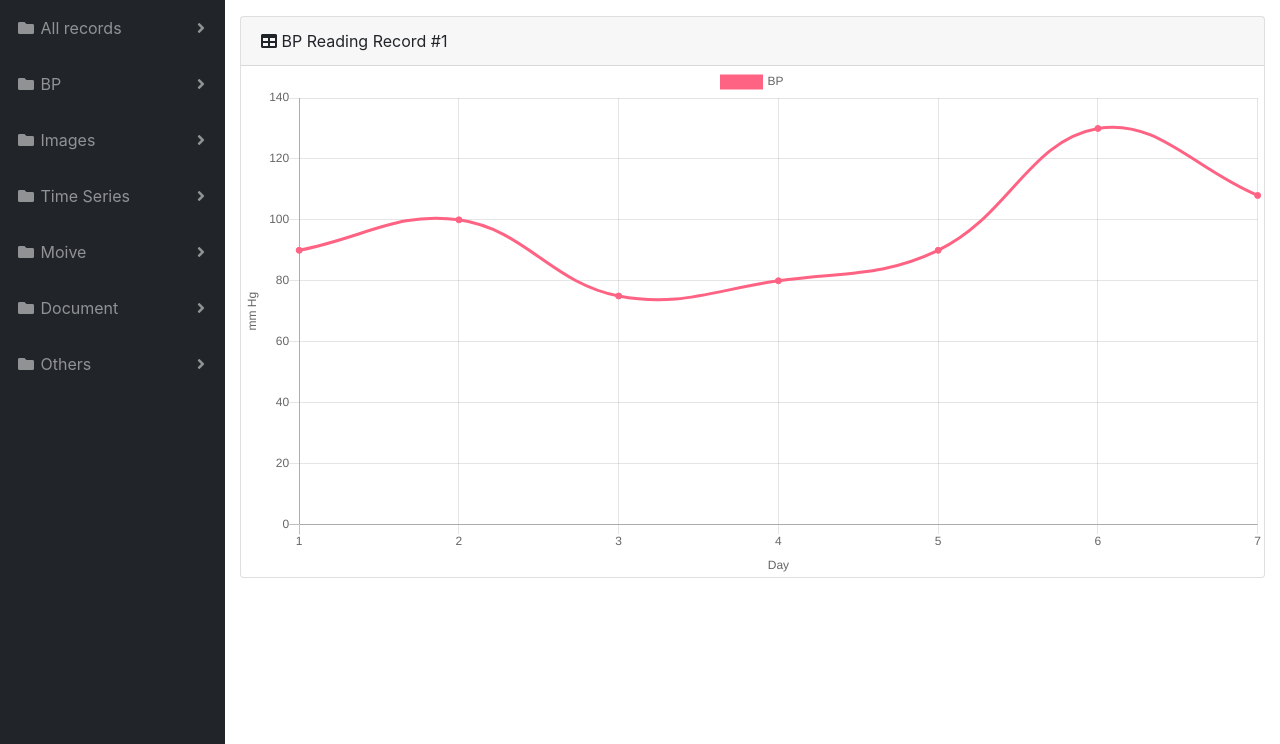
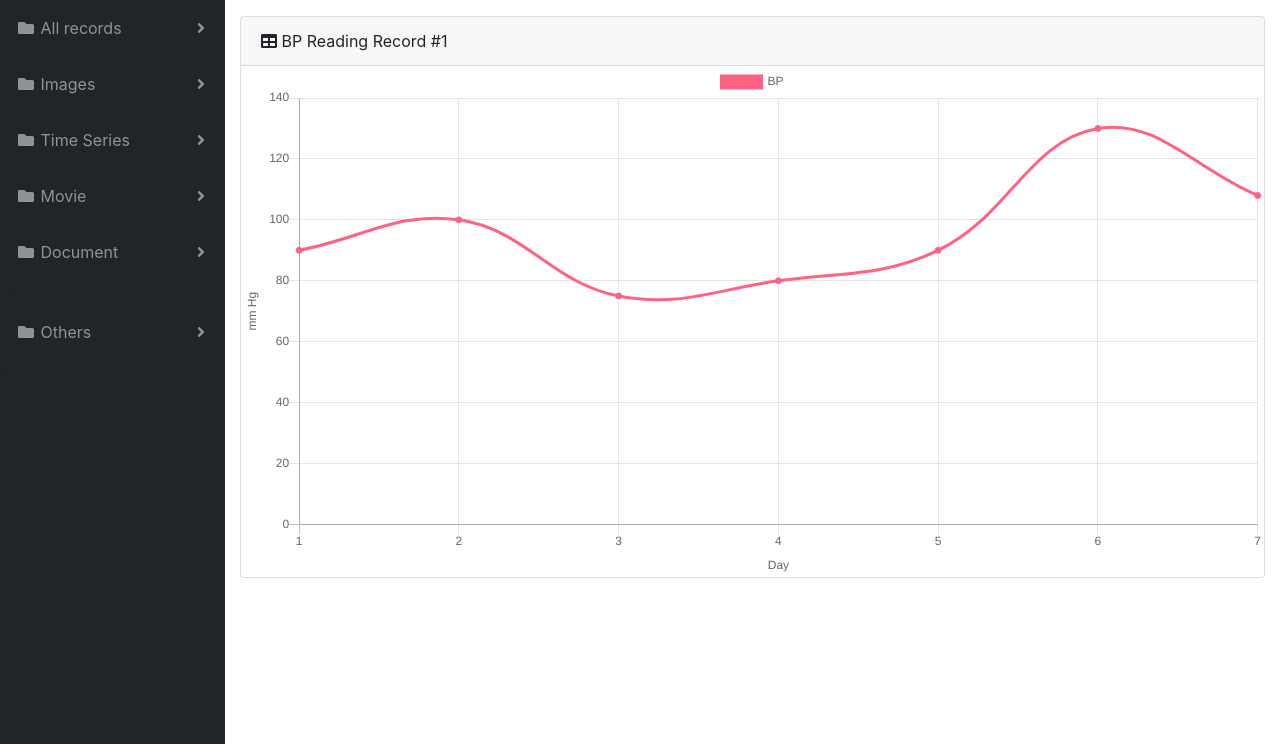
Before and after one commit to limshunyong/ifs4205, a Django app: page /web/patient/record/1 in a window 1280 px wide. Shown: the part 56-800 px from the top of the page. Run offline with Django 3.2, Linux system fonts and the light colour scheme; the visitor is signed in with stand-in values (Sample User, id 1); data that the repository does not hold is empty; parts of the project's set-up code (start-up, migrations or seed data) failed here and were passed over; some libraries are stand-ins or nearby versions.

Commit message:
Spelling corrections, Siderbar link update

```diff
--- a/subsystem2/webapp/models.py
+++ b/subsystem2/webapp/models.py
@@ -17,12 +17,12 @@
 
 IMAGE_DATA = 0
 TIME_SERIES_DATA = 1
-MOIVE_DATA = 2
+MOVIE_DATA = 2
 DOCUMENT_DATA = 3
 DATA_TYPES = (
     (IMAGE_DATA, 'Image'),
     (TIME_SERIES_DATA, 'Time Series'),
-    (MOIVE_DATA, 'Movie'),
+    (MOVIE_DATA, 'Movie'),
     (DOCUMENT_DATA, 'Document')
 )
 
--- a/subsystem2/webapp/templates/patient_permission_detail.html
+++ b/subsystem2/webapp/templates/patient_permission_detail.html
@@ -46,7 +46,7 @@
                         <td>
                     </tr>
                     <tr>
-                        <td>Moive Access</td>
+                        <td>Movie Access</td>
                         <td>
                             <div class="dropdown">
                                 <button class="btn btn-secondary dropdown-toggle" type="button" id="dropdownMenuButton" data-toggle="dropdown" aria-haspopup="true" aria-expanded="false">
--- a/subsystem2/webapp/templates/sidebar.html
+++ b/subsystem2/webapp/templates/sidebar.html
@@ -9,38 +9,31 @@
   <li class="nav-item dropdown">
     <a class="nav-link dropdown-toggle" href="/web/patient/index/0/" role="button" >
       <i class="fas fa-fw fa-folder"></i>
-      <span>BP</span>
+      <span>Images</span>
     </a>
   </li>
   <li class="nav-item dropdown">
     <a class="nav-link dropdown-toggle" href="/web/patient/index/1/" role="button">
       <i class="fas fa-fw fa-folder"></i>
-      <span>Images</span>
+      <span>Time Series</span>
     </a>
   </li>
   <li class="nav-item dropdown">
     <a class="nav-link dropdown-toggle" href="/web/patient/index/2/" role="button">
       <i class="fas fa-fw fa-folder"></i>
-      <span>Time Series</span>
+      <span>Movie</span>
     </a>
   </li>
   <li class="nav-item dropdown">
     <a class="nav-link dropdown-toggle" href="/web/patient/index/3/" role="button">
       <i class="fas fa-fw fa-folder"></i>
-      <span>Moive</span>
+      <span>Document</span>
     </a>
   </li>
-  <li class="nav-item dropdown">
-    <a class="nav-link dropdown-toggle" href="/web/patient/index/4/" role="button">
-      <i class="fas fa-fw fa-folder"></i>
-      <span>Document</span>
-    </a>
-  </a>
-</li>
-<li class="nav-item dropdown">
+{# <li class="nav-item dropdown">
   <a class="nav-link dropdown-toggle" href="/web/patient/index/" role="button">
     <i class="fas fa-fw fa-folder"></i>
     <span>Others</span>
-  </a>
+  </a> #}
 </li>
 </ul>
```
